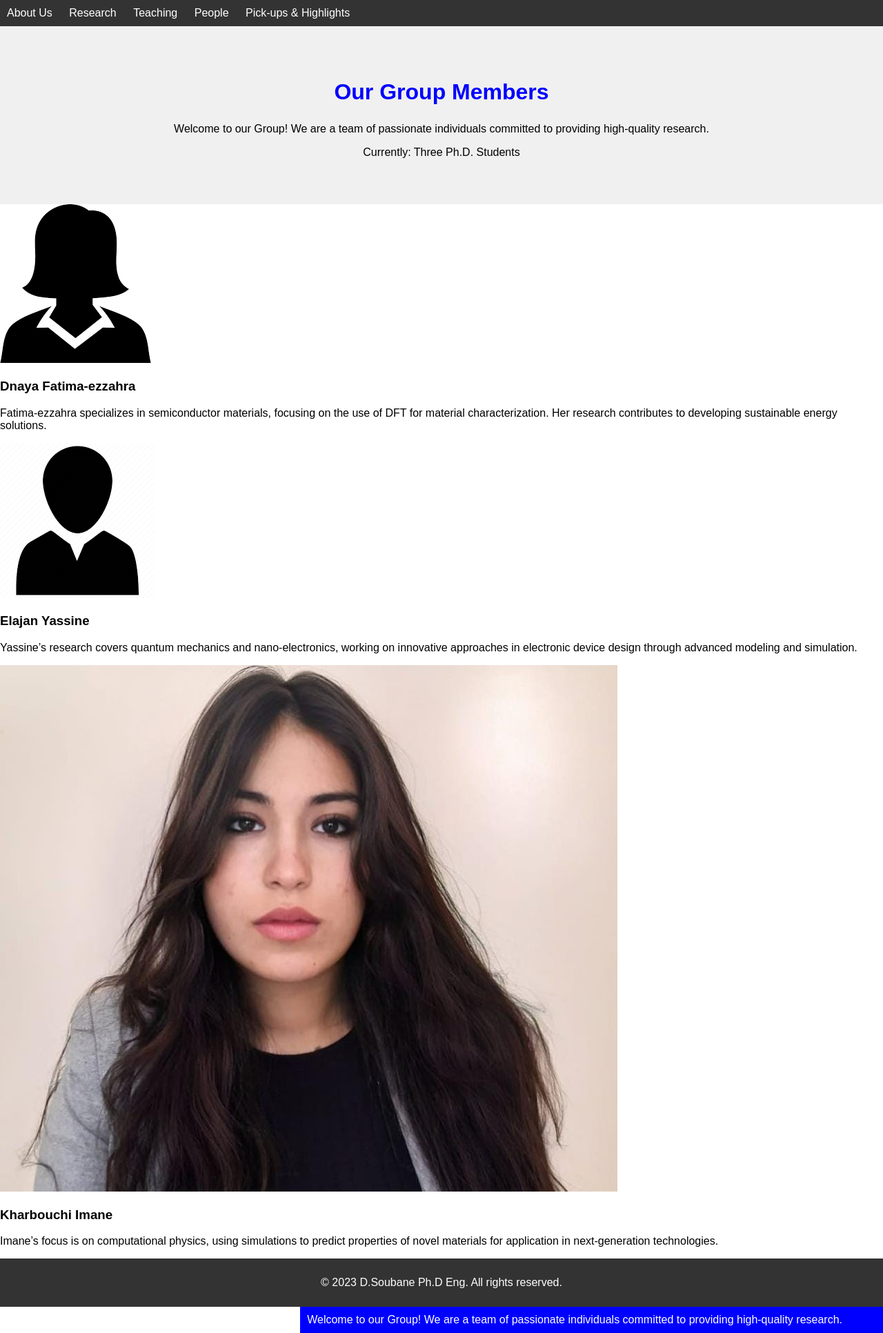
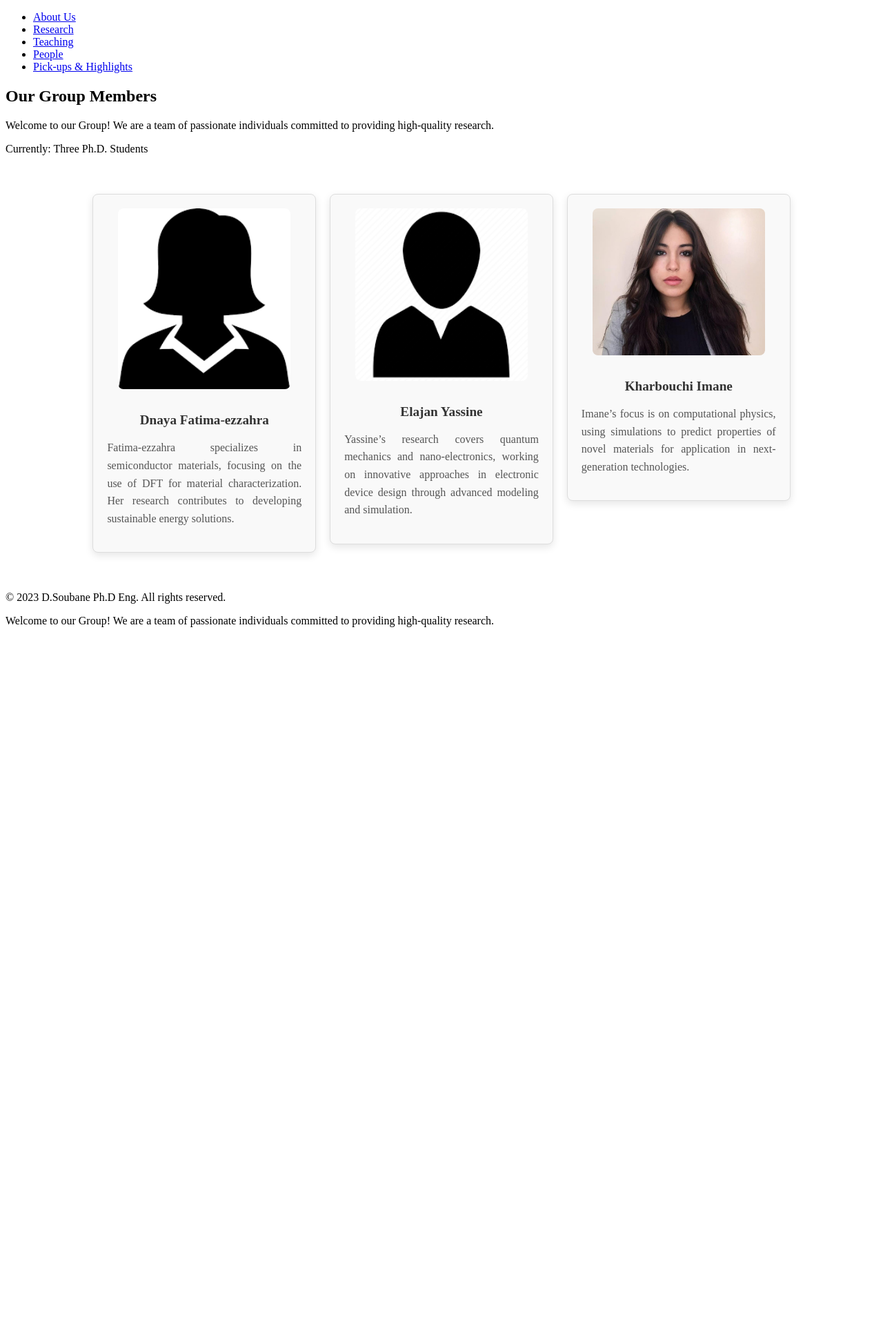
Before and after one commit to D-Soubane/D-Soubane.github.io, a PHP site: page /People.html in a window 1280 px wide; the page is wider, and only the part inside the window is pictured. Shown: that part at 69% size. After the commit the page ends 909 px from the top of that part, so only its background shows below. Run offline with PHP 8.4, Linux system fonts and the light colour scheme.

Commit message:
Update styles.css

```diff
--- a/styles.css
+++ b/styles.css
@@ -1,108 +1,49 @@
-/* Global styles */
-body {
-    margin: 0;
-    padding: 0;
-    font-family: Arial, sans-serif;
-    color: black; /* Set default text color to black */
+/* Member Section Styling */
+.members-section {
+    display: flex;
+    justify-content: space-between;
+    align-items: flex-start;
+    padding: 40px 10%;
+    gap: 20px;
 }
 
-header {
-    background-color: #333;
-    color: blue; /* Set header text color to blue */
-    padding: 10px;
+.member {
+    text-align: center;
+    width: 100%;
+    max-width: 300px;
+    padding: 20px;
+    border: 1px solid #ddd;
+    border-radius: 8px;
+    box-shadow: 0 4px 12px rgba(0, 0, 0, 0.1);
+    background-color: #f9f9f9;
 }
 
-nav ul {
-    list-style: none;
-    margin: 0;
-    padding: 0;
+.member img {
+    width: 100%;
+    max-width: 250px;  /* Ensures images are consistent in size */
+    height: auto;
+    border-radius: 8px;
+    margin-bottom: 15px;
 }
 
-nav ul li {
-    display: inline-block;
-    margin-right: 20px;
+.member h3 {
+    font-size: 1.2em;
+    color: #333;
+    margin: 15px 0;
+    font-weight: bold;
 }
 
-nav ul li a {
-    color: #fff;
-    text-decoration: none;
+.member p {
+    font-size: 1em;
+    color: #555;
+    line-height: 1.6;
+    text-align: justify;
 }
 
-.banner {
-    text-align: center;
-    background-color: #f0f0f0;
-    padding: 50px;
-    color: black; /* Set banner text color to black */
+/* Responsive Design */
+@media (max-width: 768px) {
+    .members-section {
+        flex-direction: column;
+        align-items: center;
+    }
 }
-
-.features {
-    display: flex;
-    justify-content: space-around;
-    padding: 20px;
-}
-
-.feature {
-    text-align: center;
-    max-width: 300px;
-}
-
-.feature img {
-    width: 100%;
-    height: auto;
-}
-
-footer {
-    background-color: #333;
-    color: #fff;
-    text-align: center;
-    padding: 10px;
-    color: white; /* Set footer text color to white */
-}
-
-/* Custom styles for specific elements */
-.banner h1 {
-    font-size: 2em;
-    color: blue;
-}
-
-/* CSS animation for scrolling the text */
-@keyframes marquee {
-    0% { transform: translateX(100%); }
-    100% { transform: translateX(-100%); }
-}
-
-.scrolling-text {
-    white-space: nowrap;
-    animation: marquee 20s linear infinite; /* Increase the duration to slow down the scrolling */
-    color: white;
-    background-color: blue;
-    padding: 10px;
-}
-
-/* Custom style for copyright notice */
-footer p {
-    color: white;
-}
-
-/* ---- New styles for visitor counter and country origin ---- */
-
-/* Visitor Info Section */
-#visitor-info {
-    text-align: center;
-    margin: 20px 0;
-    font-size: 1em;
-    color: #333;
-}
-
-/* Country Display */
-#visitor-country {
-    font-weight: bold;
-    color: #0066cc;
-}
-
-/* Visitor Counter */
-#visitor-counter {
-    font-size: 1em;
-    color: #0066cc;
-    margin-top: 5px;
-}
```
